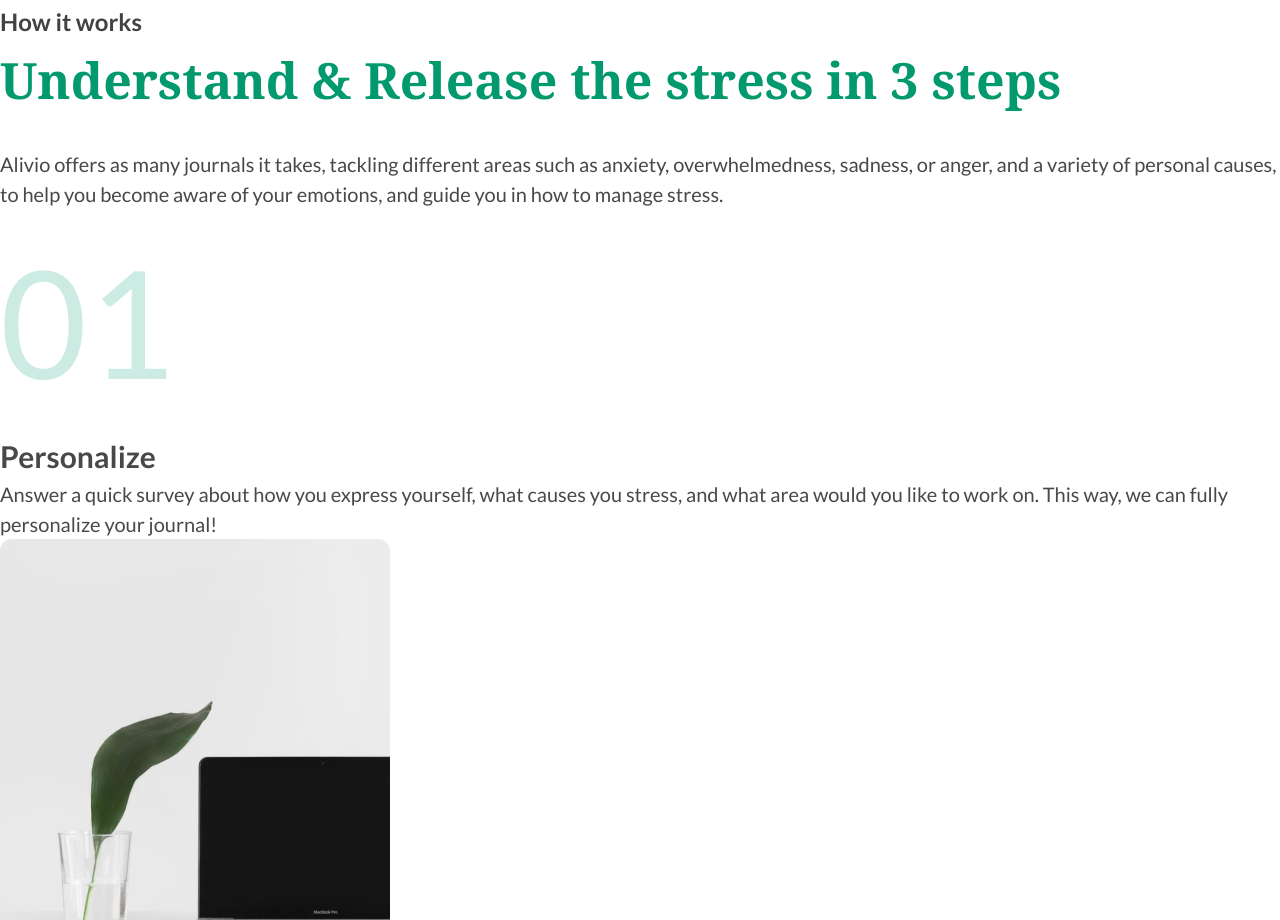
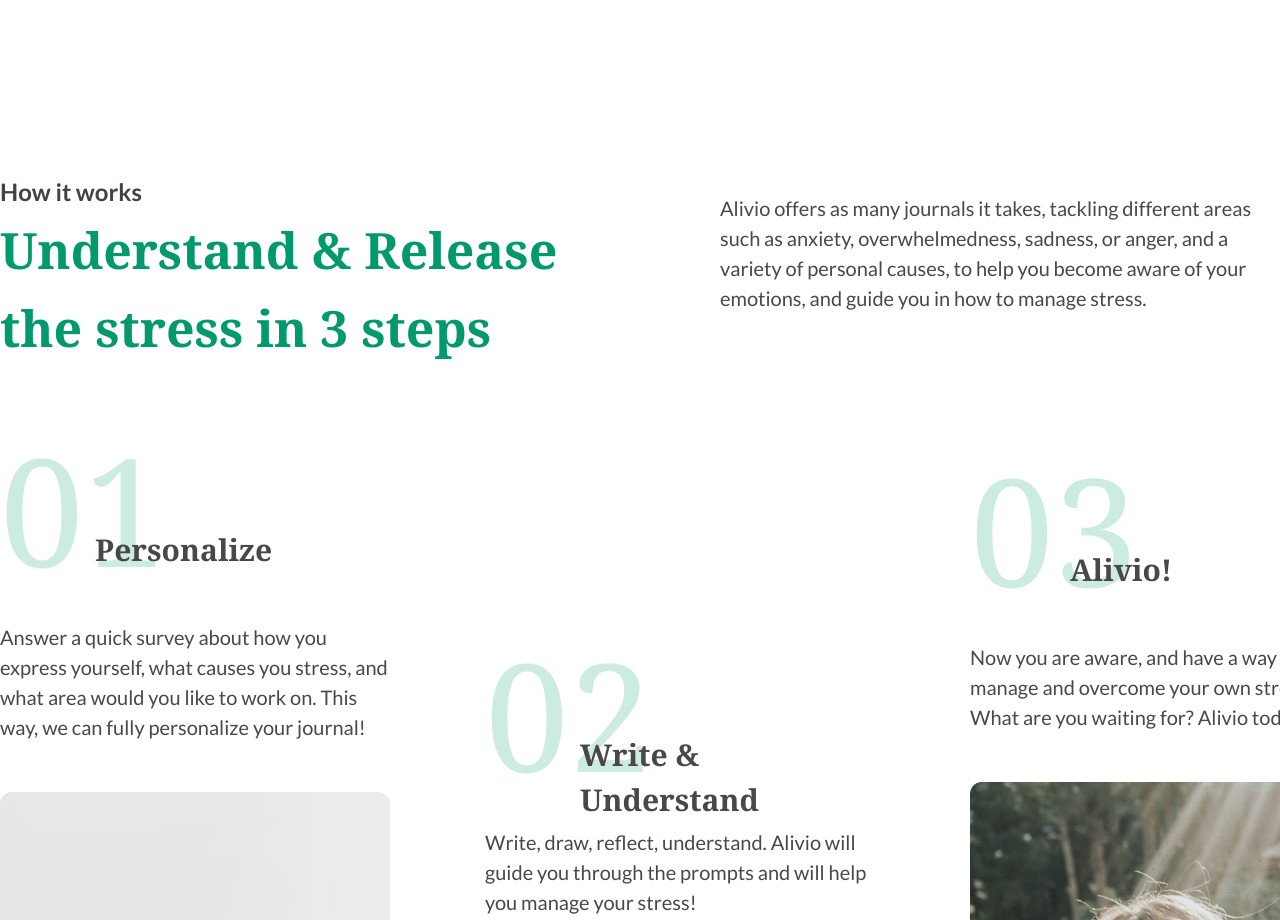
Before and after one commit to olismay/alivio, a plain HTML site: page index.html in a window 1280 px wide. Shown: the part 1642-2562 px from the top of the page. Drawn offline with Linux system fonts and the light colour scheme; files whose address does not match are found by name.

Commit message:
Absolute position

```diff
--- a/css/style.css
+++ b/css/style.css
@@ -6,6 +6,8 @@
     margin: 0;
     display: flex;
     flex-direction: column;
+    max-width: 100%;
+    overflow-x: hidden;
 }
 
 ul, ol {
@@ -143,6 +145,17 @@
     border: 0;
 }
 
+.main-wrapper {
+    max-width: 1415px;
+    margin: 170px auto 50px auto;
+}
+
+.text-wrapper {
+    display: grid;
+    grid-template-columns: 584px 1fr;
+    grid-column-gap: 136px;
+}
+
 .heading {
     font-family: 'Georgia', sans-serif;
     font-size: 65px;
@@ -172,21 +185,57 @@
     line-height: 78px;
 }
 
+.description-heading {
+    font-size: 20px;
+    line-height: 30px;
+    font-weight: 500;
+    padding-top: 20px;
+}
+
 .description {
     font-size: 20px;
     line-height: 30px;
     font-weight: 500;
+    margin-bottom: 50px;
+}
+
+.items {
+    display: grid;
+    grid-template-columns: 1fr 1fr 1fr;
+    grid-column-gap: 95px;
+}
+
+.item:nth-child(2) {
+    padding-top: 205px;
+}
+
+.item:last-child {
+    padding-top: 20px;
+}
+
+.number-wrapper {
+    position: relative;
 }
 
 .number {
+    font-family: Georgia;
     font-size: 150px;
     line-height: 1.5;
     color: #CCEBE2;
+    margin-bottom: 10px;
 }
 
 .title {
+    position: absolute;
+    top: 130px;
+    left: 95px;
+    font-family: Georgia;
     font-size: 30px;
     line-height: 1.5;
+}
+
+.item:last-child .title {
+    left: 100px;
 }
 
 .button {
--- a/index.html
+++ b/index.html
@@ -61,7 +61,7 @@
     <main>
       <h1 class='visually-hidden'>Alivio</h1>
       <section class='intro'>
-      <div>
+
         <h2 class='heading'>
           Be aware,
           Manage well.
@@ -73,49 +73,61 @@
         <a class='button' href='#'>
           Find your way
         </a>
-      </div>
+
       </section>
       <section>
+        <div class='main-wrapper'>
+        <div class='text-wrapper'>
+          <div class='heading-wrapper'>
              <div class='subheading'>How it works</div>
              <h2 class='heading'>
                Understand & Release
                 the stress in 3 steps
              </h2>
-        <p class='description'>
+         </div>
+
+         <p class='description-heading'>
             Alivio offers as many journals it takes, tackling different areas such as anxiety, overwhelmedness, sadness, or anger, and a variety of personal causes, to help you become aware of your emotions, and guide you in how to manage stress.
          </p>
-        <ol>
+        </div>
+        <ol class='items'>
           <li class='item'>
+            <div class='number-wrapper'>
             <span class='number'>
               01
             </span>
             <h3 class='title'>
               Personalize
             </h3>
+            </div>
             <p class='description'>
               Answer a quick survey about how you express yourself, what causes you stress, and what area would you like to work on. This way, we can fully personalize your journal!
             </p>
             <img src='./img/pic1.png' width='390' height='492' alt='Personalize' />
           </li>
           <li class='item'>
+            <div class='number-wrapper'>
             <span class='number'>
               02
             </span>
             <h3 class='title'>
               Write & Understand
             </h3>
+          </div>
             <div class='description'>
               Write, draw, reflect, understand. Alivio will guide you through the prompts and will help you manage your stress!
             </div>
             <img src='./img/pic2.png' width='390' height='492' alt='Write & Understand' />
           </li>
           <li class='item'>
+            <div class='number-wrapper'>
             <span class='number'>
               03
             </span>
             <h3 class='title'>
               Alivio!
             </h3>
+            </div>
             <p class='description'>
               Now you are aware, and have a way to manage and overcome your own stress.
               What are you waiting for? Alivio today!
@@ -123,6 +135,7 @@
             <img src='./img/pic3.png' width='390' height='492' alt='Alivio' />
           </li>
         </ol>
+        </div>
       </section>
     </main>
     <footer>
```
Lines whose indentation alone changed are shown as unchanged.
